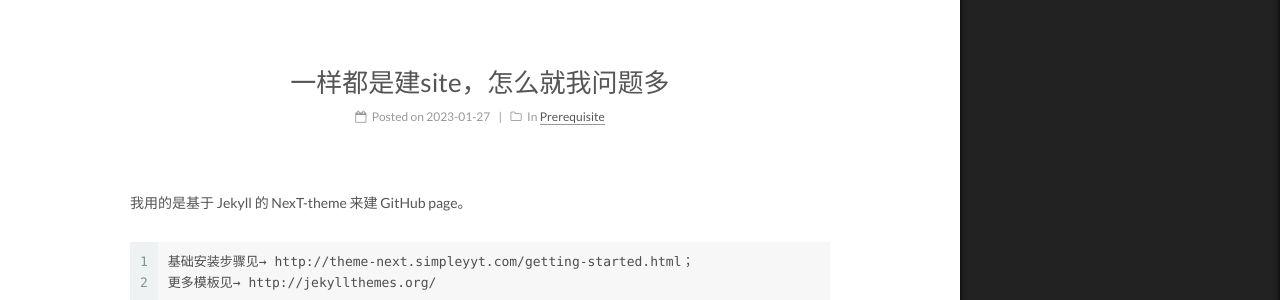
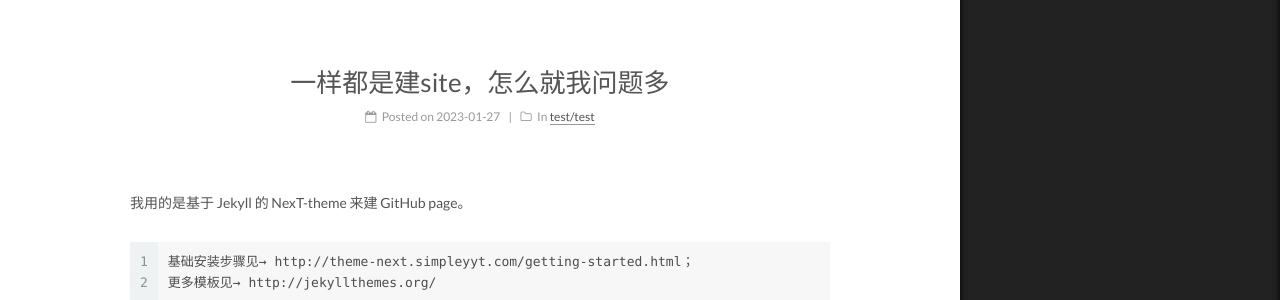
Before and after one commit to acq7line/acq7line.github.io, a Jekyll site: the page built from _posts/2023-01-27-error log.md, in a window 1280 px wide. Shown: the part 278-578 px from the top of the page. Built offline with Jekyll 4.4.1, drawn with Linux system fonts in a browser that asks for light colours; some of the changed text lies outside the part shown.

Commit message:
Update 2023-01-27-error log.md

```diff
--- a/_posts/2023-01-27-error log.md
+++ b/_posts/2023-01-27-error log.md
@@ -2,10 +2,12 @@
 title: 一样都是建site，怎么就我问题多
 date: 2023-01-27 20:38:00
 categories:
-- Prerequisite
+- test/test
 tags:
-- Prerequisite
+- test/test
 ---
+
+
 
 我用的是基于 Jekyll 的 NexT-theme 来建 GitHub page。
 
```
